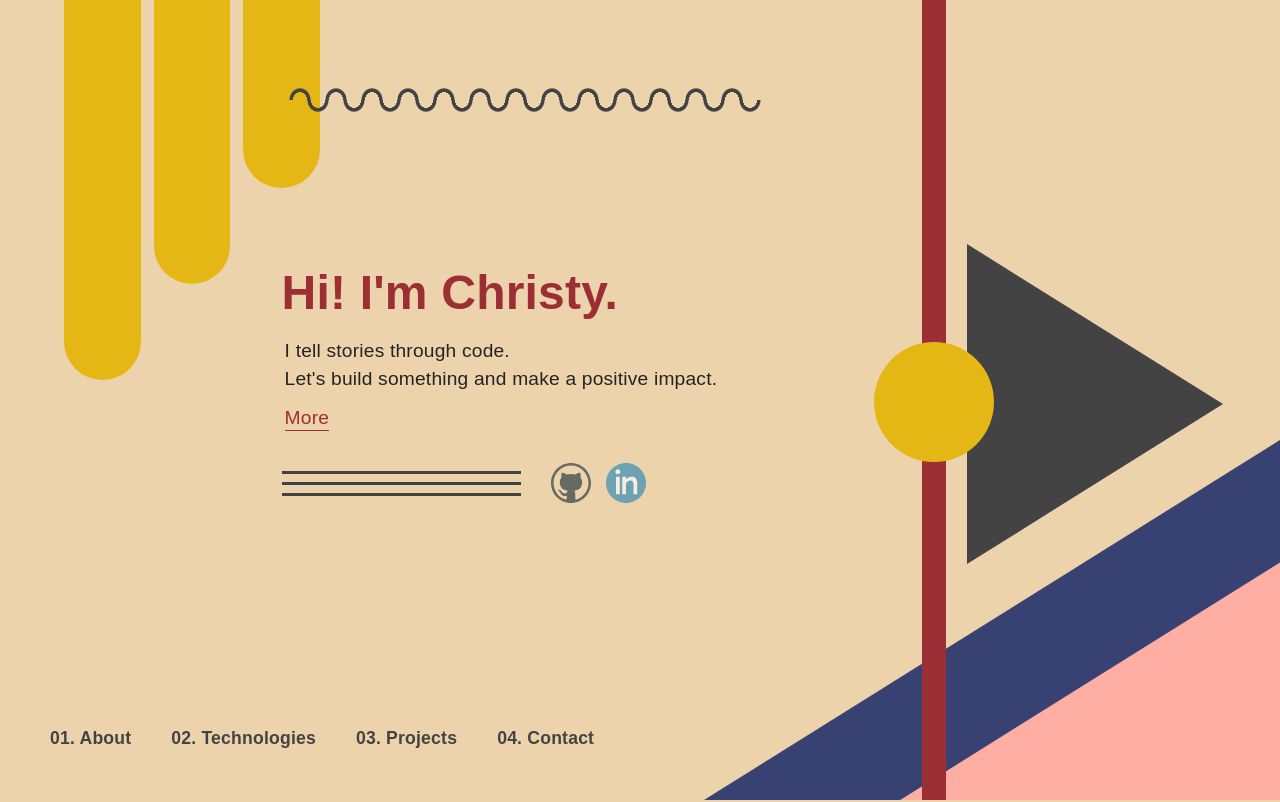
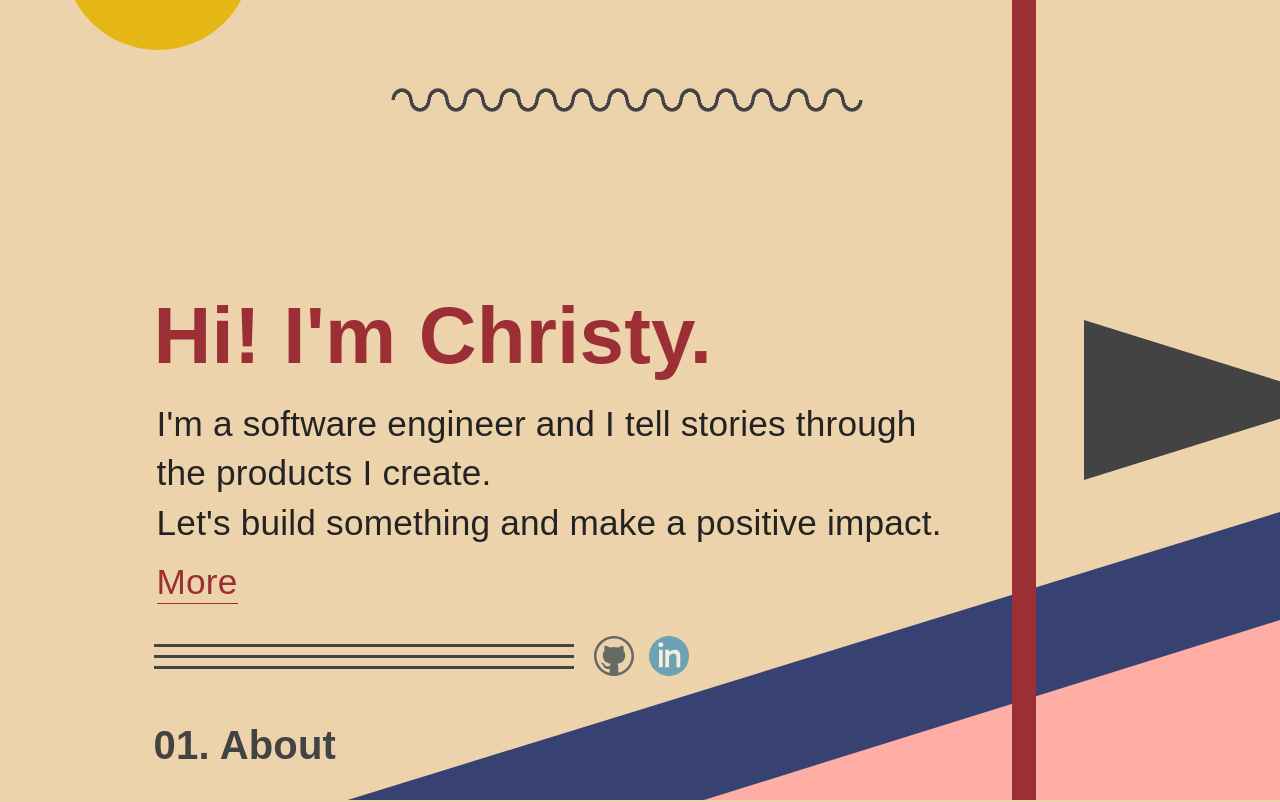
Before and after one commit to christywchen/christychen.com, a React (Create React App) app: page / in a window 1280 px wide. Shown: the top 802 px of the page. Built offline with nearby package versions, Linux system fonts and the light colour scheme; a web font is replaced by a local one.

Commit message:
mobile responsiveness added for splash panel.

```diff
--- a/src/components/NavBar/NavBar.css
+++ b/src/components/NavBar/NavBar.css
@@ -31,18 +31,22 @@
     color: var(--accent-1);
 }
 
-@media (max-width: 999px) {
-    #navbar__container ul {
+/* @media (max-width: 999px) { */
+/* #navbar__container ul {
         grid-template-columns: repeat(2, max-content);
     }
-}
+} */
 
-@media (max-width: 599px) {
+@media (min-width: 576px) {
     #navbar__container {
-        padding: 50px 80px;
+        bottom: auto;
+        margin: 0 0 30%;
+        padding: 50px 0;
     }
 
     #navbar__container ul {
         grid-template-columns: repeat(1, max-content);
+        font-size: 2.5em;
+        gap: 60px;
     }
 }
--- a/src/components/Splash/Splash.css
+++ b/src/components/Splash/Splash.css
@@ -218,7 +218,7 @@
     background-position: 0px -20px;
 }
 
-@media (max-width: 999px) {
+/* @media (max-width: 999px) {
     #splash__main {
         top: 28%;
         width: 320px;
@@ -227,13 +227,69 @@
     #splash__social {
         left: 45%;
     }
-}
+} */
 
-@media (max-width: 599px) {
+@media (min-width: 576px) {
     #splash__main {
-        top: 30%;
-        left: 16%;
-        width: 250px;
+        top: 36%;
+        left: 12%;
+        width: 62%;
+    }
+
+    #splash__title {
+        font-size: 5em;
+    }
+
+    #splash__desc,
+    #splash__cta {
+        margin-top: 15px;
+        padding-left: 3px;
+        font-size: 2.2em;
+        line-height: 1.4em;
+    }
+
+    #splash__verticals {
+        left: 80%;
+        height: 105vh;
+    }
+
+    #splash__social {
+        left: 35%;
+    }
+
+    #splash__social--lines {
+        gap: 20px;
+        padding-right: 30px;
+    }
+
+    #splash__triangle--1 {
+        border-left: 81vw solid transparent;
+        border-bottom: 40vh solid var(--accent-2);
+    }
+
+    #splash__triangle--2 {
+        border-left: 50vw solid transparent;
+        border-bottom: 25vh solid var(--accent-4);
+    }
+
+    #splash__triangle--3 {
+        top: 40vh;
+        margin-left: 60px;
+        border-top: 10vh solid transparent;
+        border-left: 20vw solid var(--accent-5);
+        border-bottom: 10vh solid transparent;
+    }
+
+    #splash__lines {
+        top: 58%;
+    }
+
+    #splash__cylinders {
+        position: absolute;
+        top: -350px;
+        left: 5vw;
+        width: 50vw;
+        gap: 3vw;
     }
 
     #splash__circle {
@@ -244,16 +300,7 @@
         height: 50vh;
     }
 
-    #splash__lines {
-        top: 58%;
-    }
-
-    #splash__social {
-        left: 35%;
-    }
-
-    #splash__social--lines {
-        gap: 20px;
-        padding-right: 30px;
+    #splash__squiggly {
+        left: 30vw;
     }
 }
--- a/src/components/Splash/Splash.js
+++ b/src/components/Splash/Splash.js
@@ -204,7 +204,7 @@ function Splash() {
                         <div id='splash__title'>Hi! I'm Christy.</div>
                         <div id='splash__desc'>
                             <p>
-                                I tell stories through code.
+                                I'm a software engineer and I tell stories through the products I create.
                             </p>
                             <p>
                                 Let's build something and make a positive impact.
@@ -214,15 +214,12 @@ function Splash() {
                             <Link to='/' onClick={handleClick}>More</Link>
                         </div>
                     </animated.div>
-
                     <div id='splash__social--lines'>
-
                         <animated.div style={tripleLines} id='splash__lines'>
                             <div className='splash__line'></div>
                             <div className='splash__line'></div>
                             <div className='splash__line'></div>
                         </animated.div>
-
                         <animated.div style={textBlock} id='splash__social'>
                             <a href='https://github.com/christywchen/' target="_blank" rel="noreferrer noopener">
                                 <img className='splash__social--icon' alt='github' src={github} />
@@ -232,6 +229,9 @@ function Splash() {
                             </a>
                         </animated.div>
                     </div>
+                    <animated.div style={textBlock} id='splash__navbar'>
+                        <NavBar />
+                    </animated.div>
                 </div>
                 <div id='splash__cylinders'>
                     <animated.div style={cylinder1} className='splash__cylinder splash__cylinder--1'></animated.div>
@@ -251,9 +251,6 @@ function Splash() {
                     <animated.div style={triangle1} id='splash__triangle--1'></animated.div>
                     <animated.div style={triangle2} id='splash__triangle--2'></animated.div>
                 </div>
-                <animated.div style={textBlock}>
-                    <NavBar />
-                </animated.div>
             </div>
         </>
     )
--- a/src/index.css
+++ b/src/index.css
@@ -82,8 +82,11 @@ a.anchor__title:hover {
   clip-path: polygon(5% 0, 100% 0, 100% 100%, 0% 100%);
 }
 
-@media (max-width: 599px) {
+/* @media (max-width: 599px) {
   .profile__divider {
     width: 100%;
   }
+} */
+
+@media (min-width: 576px) {
 }
```
